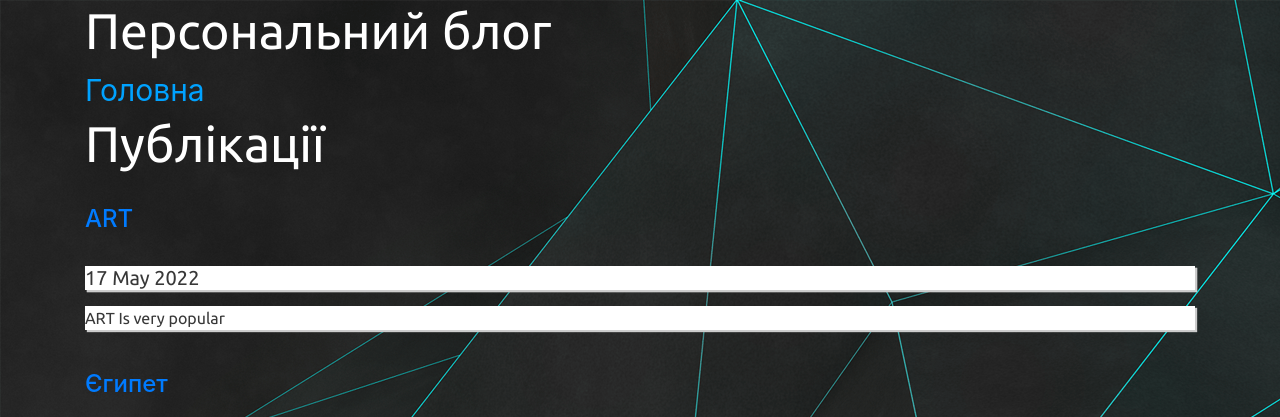
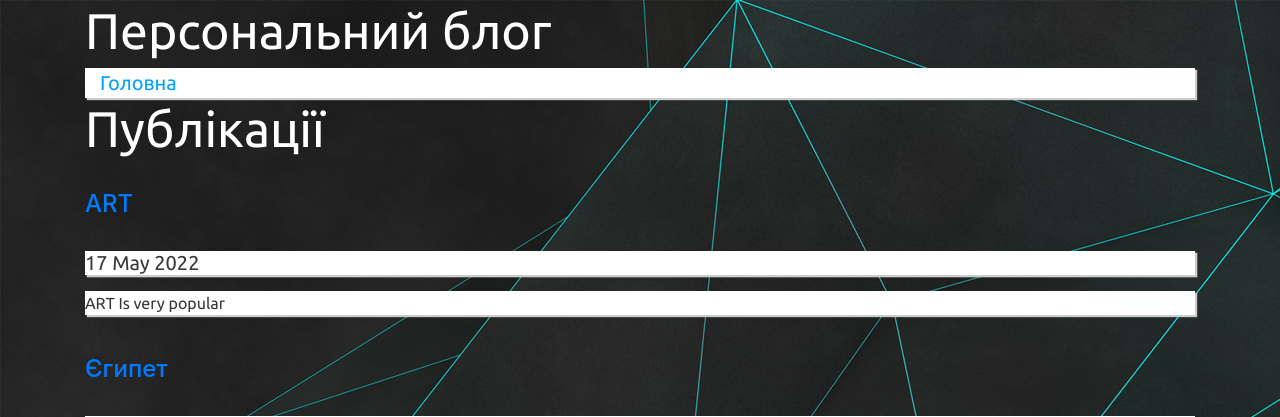
Before and after one commit to alexbalitskiy/pythonblog, a Django app: page /articles in a window 1280 px wide. Shown: the top 417 px of the page. Run offline with Django 4.2, Linux system fonts and the light colour scheme; data comes from the database, SQL or seed files in the repository; some libraries are stand-ins or nearby versions.

Commit message:
#9 Finall changes

```diff
--- a/mysite/static/css/main.css
+++ b/mysite/static/css/main.css
@@ -45,8 +45,9 @@ div.container-image>img {
 }
 
 body>div>div:nth-child(2)>a {
-  font-size: 30px;
-  color: rgb(0, 162, 255)
+  font-size: 20px;
+  color: rgb(0, 162, 255);
+   margin-left: 15px;
 }
 
 body>div>h1 {
@@ -99,3 +100,11 @@ body>div>br {
   font-family: 'Ubuntu', sans-serif;
   box-shadow: 2px 2px 1px #ccc;
 }
+
+body>div>div:nth-child(2) {
+  background: #fff;
+  color: #383838;
+  font-family: 'Ubuntu', sans-serif;
+  box-shadow: 2px 2px 1px #ccc;
+  text-align: left;
+}
```
